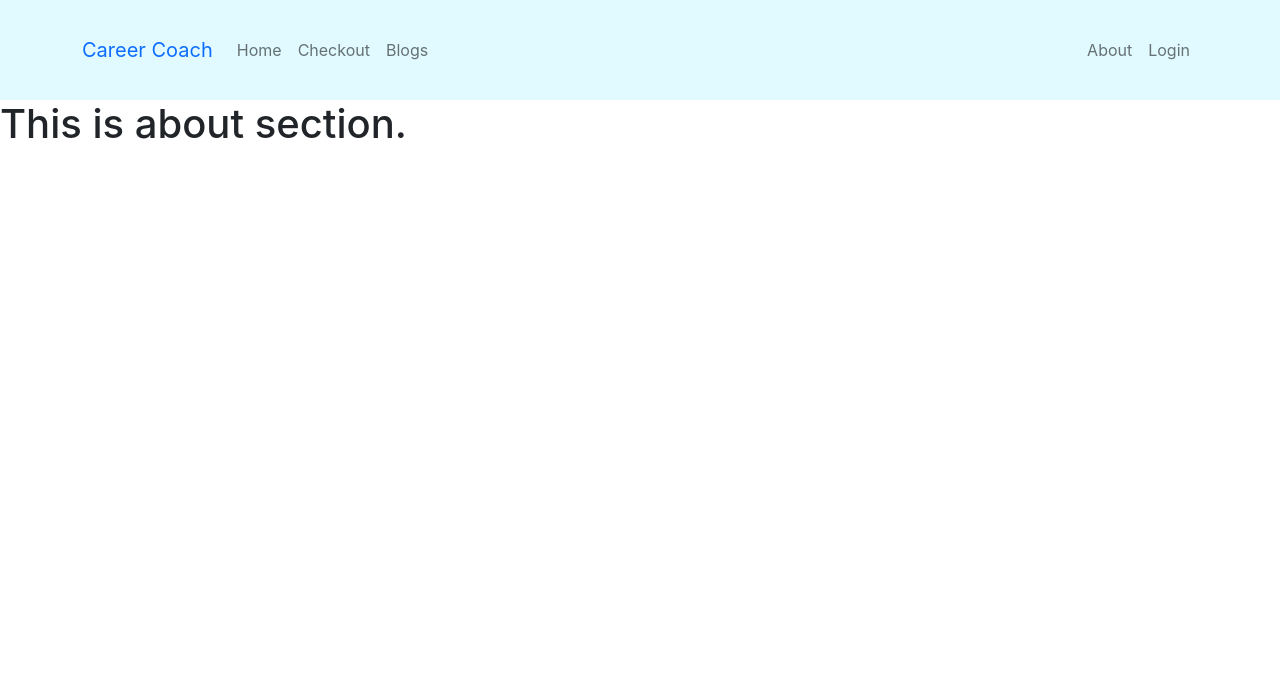
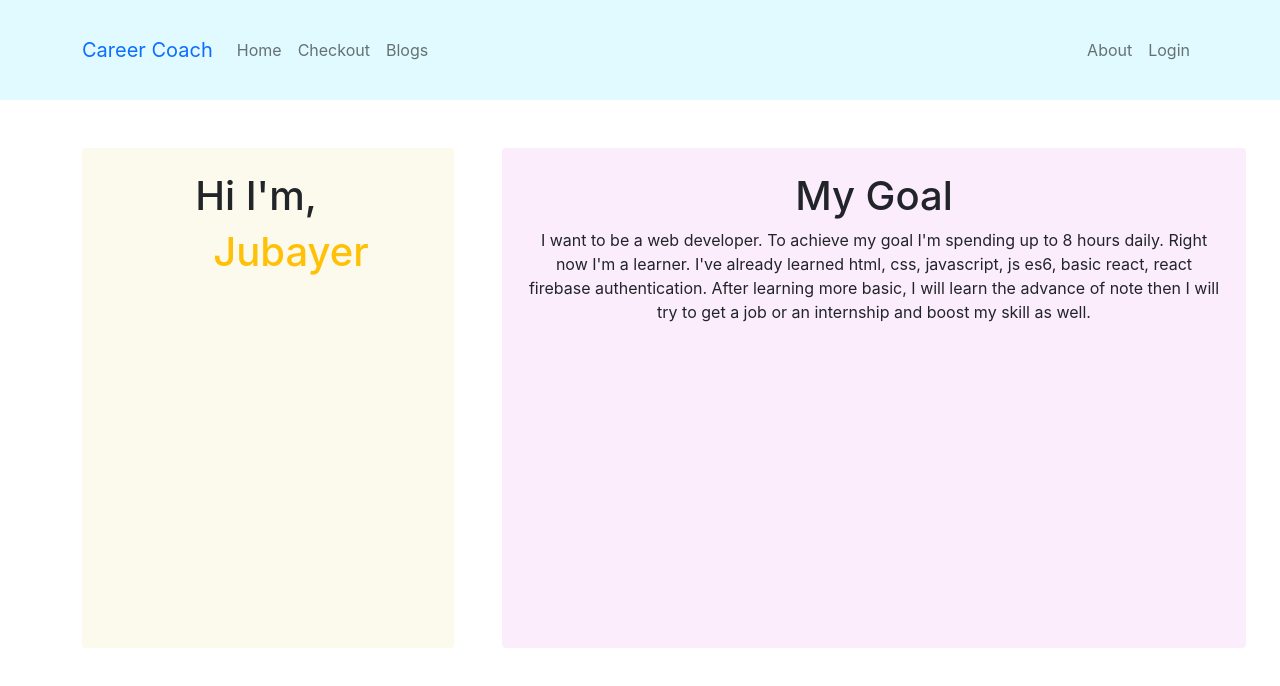
Before and after one commit to MD-Jubayer-Khan/career-coaching, a React (Create React App) app: page /about in a window 1280 px wide. Shown: the top 686 px of the page. Built offline with nearby package versions, Linux system fonts and the light colour scheme; no server answers.

Commit message:
answers 3 questions in blog component and makinh about conponent

```diff
--- a/public/services.json
+++ b/public/services.json
@@ -2,21 +2,21 @@
     {
       "id": "124e13b9-2d54-4b2f-a74d-a77b362d6ead",
       "name": "Web Development",
-      "text": "Jimmy S",
+      "text": "Well organized and easy to understand Web building tutorials with lots of examples of how to use HTML, CSS, JavaScript, SQL, Python, PHP, Bootstrap, Java, ...",
       "price": 699,
       "img": "https://www.webworxtechnology.com/wp-content/uploads/2018/06/web-development.jpg"
     },
     {
         "id": "4b2f-a74d-a77b362d6ead",
         "name": "App Development",
-        "text": "Addidas",
+        "text": "Organized and easy to understand app building tutorials with lots of examples like xml,Python, Java, c++, unity, android studio etc...",
         "price": 799,
         "img": "https://dashwire.com/wp-content/uploads/2022/04/the-complete-guide-to-mobile-app-development-2021-550x275.png"
       },
       {
         "id": "124e13b9-2d54-4b2f",
         "name": "Devops",
-        "text": "Addidas",
+        "text": "Infrastructure automation (like Puppet, Chef, Ansible), Container concepts (LXD, Docker)",
         "price": 1500,
         "img": "https://www.qentelli.com/sites/default/files/styles/insights_cover_846x479_/public/2021-04/Comprehensive%20List%20of%20DevOps%20Tools%202021.png?itok=f1JzPoT3"
       }
--- a/src/pages/About/About.js
+++ b/src/pages/About/About.js
@@ -2,10 +2,17 @@ import React from 'react';
 
 const About = () => {
     return (
-        <div>
-            <h1>
-                This is about section.
-            </h1>
+        <div className='d-flex container mt-4'>
+            <div style={{backgroundColor:'#fcfaed', height:'500px'}} className='col-md-4 mt-4 border-4 rounded me-4 '>
+              <div className='text-center'>
+              <h1 className='mt-4 pe-4'>Hi I'm,</h1>
+                <h1 style={{marginLeft:'70px'}} className='me-4 text-warning'>Jubayer</h1>
+             </div>
+            </div>
+            <div style={{backgroundColor:'#fcedfc', height:'500px'}} className='col-md-8 border-4 rounded mt-4 p-4 ms-4'>
+                <h1 className='text-center'>My Goal</h1>
+                <p className='text-center'>I want to be a web developer. To achieve my goal I'm spending up to 8 hours daily. Right now I'm a learner. I've already learned html, css, javascript, js es6, basic react, react firebase authentication. After learning more basic, I will learn  the advance of note then I will try to get a job or an internship and boost my skill as well.</p>
+            </div>
         </div>
     );
 };
--- a/src/pages/Blogs/Blogs.js
+++ b/src/pages/Blogs/Blogs.js
@@ -1,9 +1,29 @@
 import React from 'react';
+import { Accordion } from 'react-bootstrap';
 
 const Blogs = () => {
     return (
-        <div>
-            This is blogs component
+        <div className='mt-4 w-50 mx-auto'>
+           <Accordion defaultActiveKey="0">
+                 <Accordion.Item eventKey="0">
+                   <Accordion.Header>Difference between authorization and authentication?</Accordion.Header>
+                   <Accordion.Body>
+                   authentication is the process of verifying who someone is, whereas authorization is the process of verifying what specific applications, files, and data a user has access to.In the digital world, authentication and authorization accomplish these same goals. Authentication is used to verify that users really are who they represent themselves to be. Once this has been confirmed, authorization is then used to grant the user permission to access different levels of information and perform specific functions, depending on the rules established for different types of users.
+                   </Accordion.Body>
+                 </Accordion.Item>
+                 <Accordion.Item eventKey="1">
+                   <Accordion.Header>why are you using firebase? what other options do you have to implement authentication?</Accordion.Header>
+                   <Accordion.Body>
+                   Firebase Authentication provides backend services, easy-to-use SDKs, and ready-made UI libraries to authenticate users to your app. Here's some firebase alternative authentication tools: Auth0. A set of unified APIs and tools that instantly enables Single Sign On and user management to all your applications. Okta, JSON web token.
+                   </Accordion.Body>
+                 </Accordion.Item>
+                 <Accordion.Item eventKey="2">
+                   <Accordion.Header>What other services does firebase provide other than authentication</Accordion.Header>
+                   <Accordion.Body>
+                   The core features of Firebase include NoSQL databases, real-time queries, scalable hosting, data storage, file storage, REST APIs, authentication, machine learning, and analytics. Realtime data. Ready-made api. Built in security at the data node level. File storage backed by Google Cloud Storage. Static file hosting.Treat data as streams to build highly scalable applications.
+                   </Accordion.Body>
+                 </Accordion.Item>
+            </Accordion>
         </div>
     );
 };
--- a/src/pages/Home/Service/Service.js
+++ b/src/pages/Home/Service/Service.js
@@ -11,15 +11,15 @@ const Service = (props) => {
     }
     return (
         <div>
-          <Card className='img-fluid mx-4 mt-4' style={{ width: '20rem' }}>
+          <Card className=' mx-4 mt-4' style={{ width: '19rem' }}>
                  <Card.Img className='img-fluid'  variant="top" src={img} />
                  <Card.Body>
-                   <Card.Title>{name}</Card.Title>
+                   <Card.Title className='text-success'>{name}</Card.Title>
                    <Card.Text>
                    {text}
                    </Card.Text>
                    <Card.Text>
-                   {price}
+                   ${price}
                    </Card.Text>
                    <Button onClick={handleCheckoutBtn} variant="primary">Check out now</Button>
                  </Card.Body>
```
Also changed, not shown: firebase.json (added), 1 other file (tests, documents, lock files or other folders).
